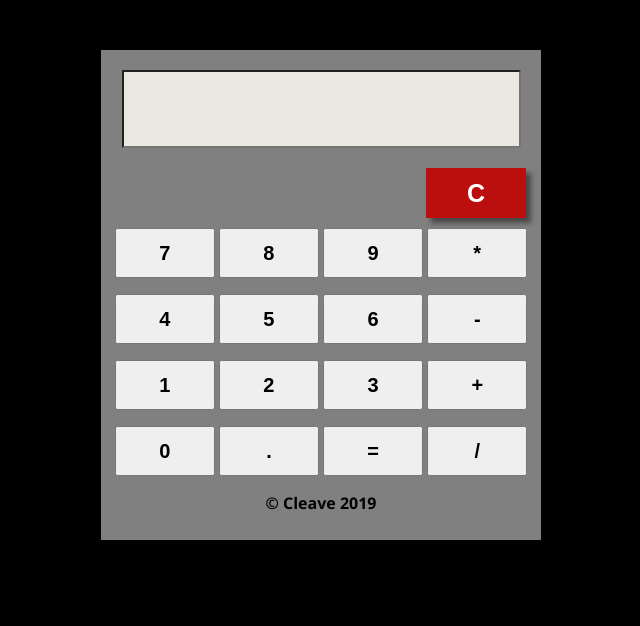
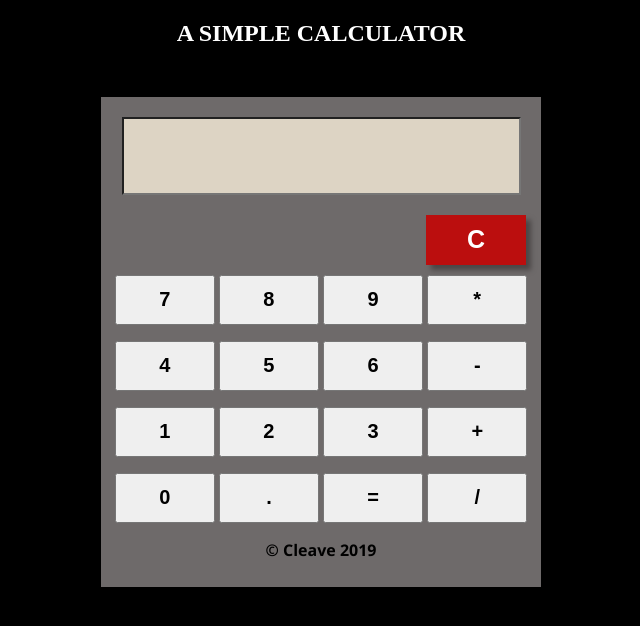
Before and after one commit to cleave3/calculator, a plain HTML site: page index.html in a window 1280 px wide. Shown: the whole page, without its empty margins (319-959 px from the left). Drawn offline with Linux system fonts and the light colour scheme.

Commit message:
Add page title

```diff
--- a/css/style.css
+++ b/css/style.css
@@ -1,6 +1,10 @@
 body {
     background-color: black;
     text-align: center;
+}
+
+h2{
+color: white;
 }
 
 .box{
@@ -8,7 +12,7 @@ body {
     margin: 50px auto;
     background-color: white;
     padding: 10px;
-    background-color: gray;
+    background-color: #6e6a6a;
 }
 
 .input{
@@ -27,7 +31,7 @@ input[type= button] {
     margin: 10px auto;
     box-sizing: border-box;
     padding: 20px;
-    background-color: #ebe8e2;
+    background-color: #ddd4c4;
     font-size: 30px;
     font-family: 'Courier New', Courier, monospace;
     font-weight: bold;
@@ -57,6 +61,7 @@ p{
     border: none;
     font-size: 25px;
     box-shadow: 5px 5px 5px #4b4646;
+    outline: 0;
 }
 
 .clear input:active{
--- a/index.html
+++ b/index.html
@@ -8,9 +8,10 @@
     <title>Calculator</title>
 </head>
 <body>
+    <h2>A SIMPLE CALCULATOR</h2>
     <div class="box">
     <div class="keys">
-            <input type="text" readonly size="16" id="result">
+            <input type="text" readonly id="result">
         <div class="clear">
             <input type="button" value="C" onclick="clearValue('')">
         </div>
--- a/js/index.js
+++ b/js/index.js
@@ -1,18 +1,14 @@
 const result = document.getElementById('result');
 
 const getValue = (value) => {
-    if(result.value.length > 16) {
-        alert('Max value exceeded')
-    }
     result.value += value;
 }
 
 const calValue = () => {
     if (result.value == '') {
-      return  result.value = '';
-    } else {
+        return result.value == ''
+    }
     result.value = eval(result.value)
-    }
 }
 
 const clearValue = (value) => {
```
